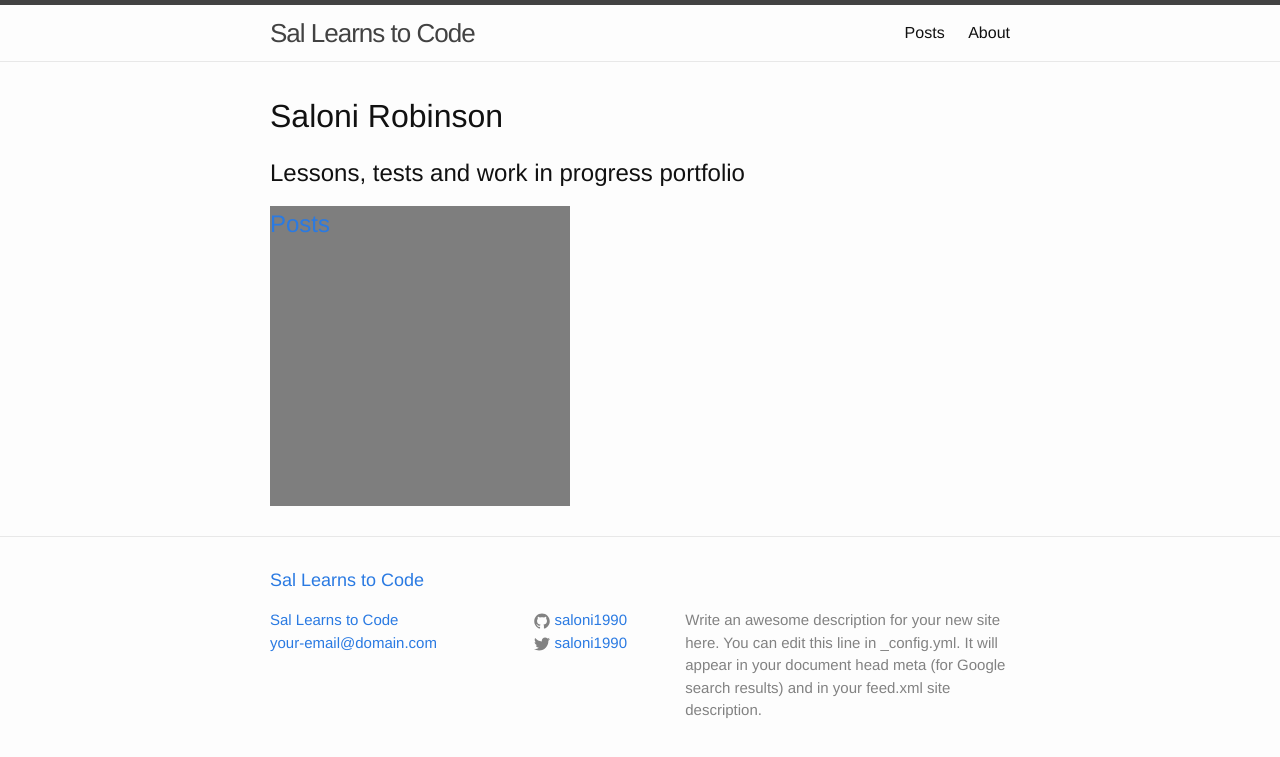
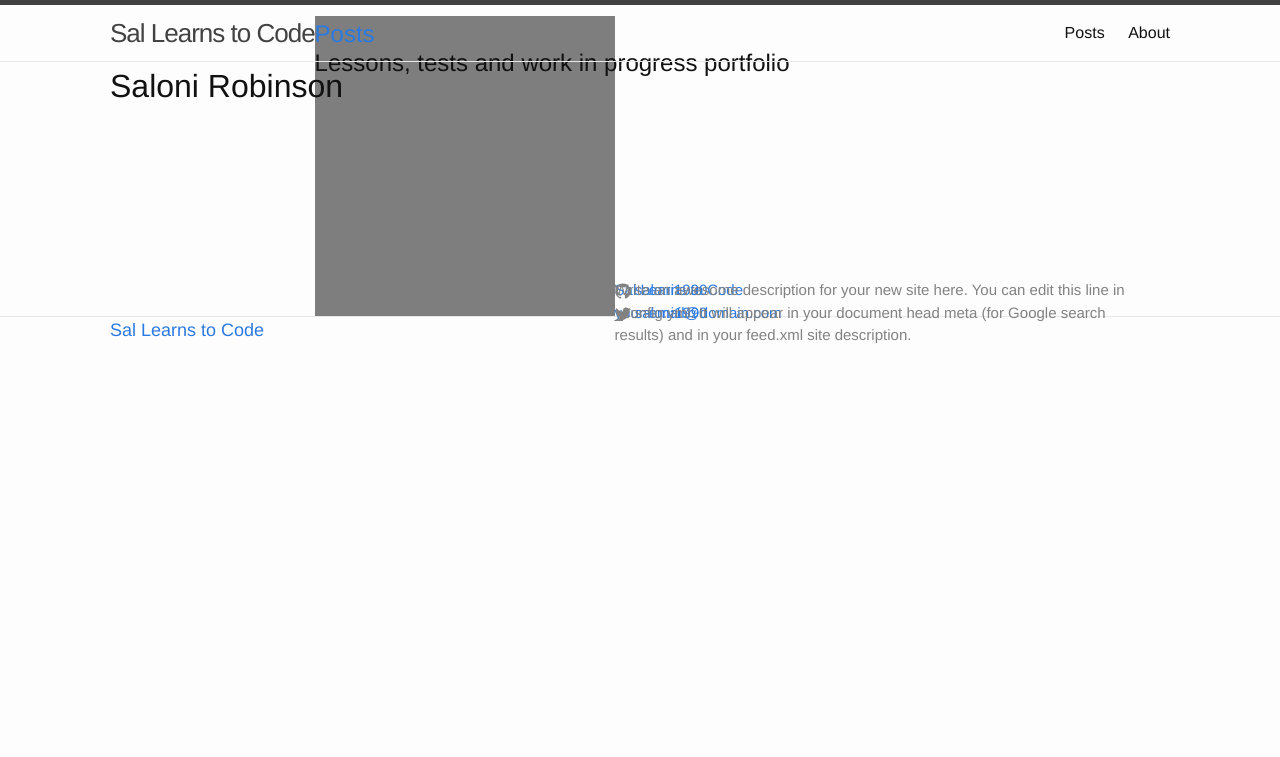
Before and after one commit to saloni1990/saloni1990.github.io, a Jekyll site: the page built from index.html, in a window 1280 px wide. Shown: the top 757 px of the page. Built offline with Jekyll 4.4.1, drawn with Linux system fonts in a browser that asks for light colours.

Commit message:
Update main.scss

```diff
--- a/css/main.scss
+++ b/css/main.scss
@@ -12,7 +12,7 @@ $base-font-weight: 400;
 $small-font-size:  $base-font-size * 0.875;
 $base-line-height: 1.5;
 
-$spacing-unit:     30px;
+$spacing-unit:     -130px;
 
 $text-color:       #111;
 $background-color: #fdfdfd;
```
